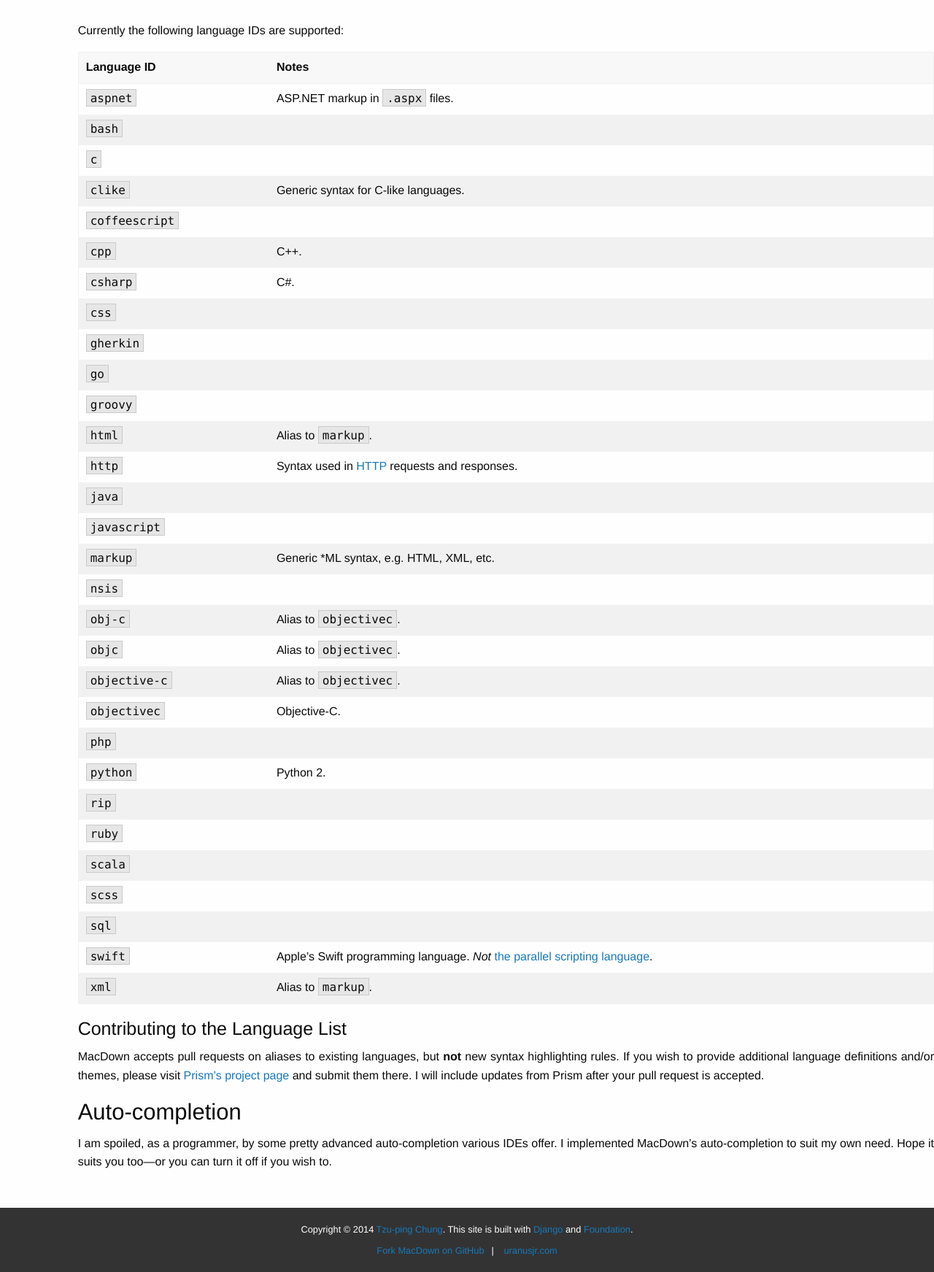
After one commit to MacDownApp/macdown-site-django, a Django app: template pages/templates/pages/features.html in a window 1280 px wide. The commit adds this page. Shown: the part 1076-2819 px from the top of the page at 73% size. Run offline with Django 3.2, Linux system fonts and the light colour scheme; the template is opened without the code that fills it, so the values that code supplies are empty; some libraries are stand-ins or nearby versions.

Commit message:
Add features page
Fix #2

```diff
--- a/base/templates/base/base.html
+++ b/base/templates/base/base.html
@@ -33,6 +33,7 @@
     </ul>
     <ul class="left">
       <li><a href="{% url 'pages:home' %}">{% trans 'Home' %}</a></li>
+      <li><a href="{% url 'pages:features' %}">{% trans 'Features' %}</a></li>
       <li><a href="{% url 'pages:faq' %}">{% trans 'FAQ' %}</a></li>
     </ul>
   </section>
--- /dev/null
+++ b/pages/static/pages/css/features.css
@@ -0,0 +1,7 @@
+.content > table {
+    margin-left: auto;
+    margin-right: auto;
+}
+.content > table > tbody > tr > td:first-child {
+    padding-right: 1em;
+}
--- a/pages/templates/pages/faq.html
+++ b/pages/templates/pages/faq.html
@@ -22,7 +22,7 @@
 
     <p>You can report any issues you encountered with MacDown at the project’s <a href="https://github.com/uranusjr/macdown/issues">GitHub issue page</a>. Suggestions are also welcomed. If it is about this <em>site</em>, not MacDown itself, you can report them <a href="https://github.com/uranusjr/macdown-site/issues">here</a> instead.</p>
 
-    <p>There’s one exception to this: MacDown does not accept new code block syntax highlighting rules directly. The highlighter is power by Prism, and you should <a href="https://github.com/LeaVerou/prism/">submit additional language definitions and/or themes there</a>. I will include updates from Prism after your pull request is accepted.</p>
+    <p>There’s one exception to this: MacDown does not accept new code block syntax highlighting rules. Refer to the <a href="{% url 'pages:features' %}#syntax_highlighting_contributing">relevant section</a> for more information.</p>
 
     <h3>Why Didn’t You Use Swift?</h3>
 
--- /dev/null
+++ b/pages/templates/pages/features.html
@@ -0,0 +1,79 @@
+{% extends 'pages/base.html' %}
+
+{% load staticfiles %}
+
+{% block extra_css %}
+{{ block.super }}
+<link rel="stylesheet" type="text/css" href="{% static 'pages/css/features.css' %}">
+{% endblock %}
+
+
+{% block content %}
+
+<div class="row">
+  <div class="medium-offset-1 medium-10 content columns">
+    <h1>Main Features</h1>
+
+    <h3>Markdown Rendering</h3>
+
+    <p><a href="https://github.com/hoedown/hoedown">Hoedown</a> is used internally to render Markdown into HTML. This makes MacDown’s live preview both efficient and very configurable. It also supports lots of non-standard syntactic features, including the very widely-used <a href="https://help.github.com/articles/github-flavored-markdown#fenced-code-blocks">fenced code blocks with language identifiers</a>. You can find all the available configurations in the Preferences. Try them out!</p>
+
+    <p><img class="squeeze" src="http://d.pr/i/hsm4+" alt="Markdown syntax preferences."></p>
+
+    <h3>Syntax Highlighting</h3>
+
+    <p>MacDown offers syntax highlighting in fenced code blocks with language identifiers through <a href="http://prismjs.com">Prism</a>.</p>
+
+    <p><img src="http://d.pr/i/9HM6+" alt="Syntax highlighting example."></p>
+
+    <p>Currently the following language IDs are supported:</p>
+
+    <table>
+      <thead><tr><th>Language ID</th><th>Notes</th></tr></thead>
+      <tbody>
+        <tr><td><code>aspnet</code></td><td>ASP.NET markup in <code>.aspx</code> files.</td></tr>
+        <tr><td><code>bash</code></td><td></td></tr>
+        <tr><td><code>c</code></td><td></td></tr>
+        <tr><td><code>clike</code></td><td>Generic syntax for C-like languages.</td></tr>
+        <tr><td><code>coffeescript</code></td><td></td></tr>
+        <tr><td><code>cpp</code></td><td>C++.</td></tr>
+        <tr><td><code>csharp</code></td><td>C#.</td></tr>
+        <tr><td><code>css</code></td><td></td></tr>
+        <tr><td><code>gherkin</code></td><td></td></tr>
+        <tr><td><code>go</code></td><td></td></tr>
+        <tr><td><code>groovy</code></td><td></td></tr>
+        <tr><td><code>html</code></td><td>Alias to <code>markup</code>.</td></tr>
+        <tr><td><code>http</code></td><td>Syntax used in <a href="http://en.wikipedia.org/wiki/Hypertext_Transfer_Protocol">HTTP</a> requests and responses.</td></tr>
+        <tr><td><code>java</code></td><td></td></tr>
+        <tr><td><code>javascript</code></td><td></td></tr>
+        <tr><td><code>markup</code></td><td>Generic *ML syntax, e.g. HTML, XML, etc.</td></tr>
+        <tr><td><code>nsis</code></td><td></td></tr>
+        <tr><td><code>obj-c</code></td><td>Alias to <code>objectivec</code>.</td></tr>
+        <tr><td><code>objc</code></td><td>Alias to <code>objectivec</code>.</td></tr>
+        <tr><td><code>objective-c</code></td><td>Alias to <code>objectivec</code>.</td></tr>
+        <tr><td><code>objectivec</code></td><td>Objective-C.</td></tr>
+        <tr><td><code>php</code></td><td></td></tr>
+        <tr><td><code>python</code></td><td>Python 2.</td></tr>
+        <tr><td><code>rip</code></td><td></td></tr>
+        <tr><td><code>ruby</code></td><td></td></tr>
+        <tr><td><code>scala</code></td><td></td></tr>
+        <tr><td><code>scss</code></td><td></td></tr>
+        <tr><td><code>sql</code></td><td></td></tr>
+        <tr><td><code>swift</code></td><td>Apple’s Swift programming language. <em>Not</em> <a href="http://swift-lang.org/">the parallel scripting language</a>.</td></tr>
+        <tr><td><code>xml</code></td><td>Alias to <code>markup</code>.</td></tr>
+      </tbody>
+    </table>
+
+    <h4 id="syntax_highlighting_contributing">Contributing to the Language List</h4>
+
+    <p>MacDown accepts pull requests on aliases to existing languages, but <strong>not</strong> new syntax highlighting rules. If you wish to provide additional language definitions and/or themes, please visit <a href="https://github.com/LeaVerou/prism/">Prism’s project page</a> and submit them there. I will include updates from Prism after your pull request is accepted.</p>
+
+    <h3>Auto-completion</h3>
+
+    <p>I am spoiled, as a programmer, by some pretty advanced auto-completion various IDEs offer. I implemented MacDown’s auto-completion to suit my own need. Hope it suits you too—or you can turn it off if you wish to.</p>
+
+    {% include 'base/includes/download_link.html' %}
+  </div>
+</div>
+
+{% endblock %}
--- a/pages/urls.py
+++ b/pages/urls.py
@@ -4,5 +4,6 @@ from . import views
 urlpatterns = patterns(
     '',
     url(r'^$', views.home, name='home'),
+    url(r'^features/$', views.features, name='features'),
     url(r'^faq/$', views.faq, name='faq'),
 )
--- a/pages/views.py
+++ b/pages/views.py
@@ -5,9 +5,14 @@ class HomeView(TemplateView):
     template_name = 'pages/home.html'
 
 
+class FeaturesView(TemplateView):
+    template_name = 'pages/features.html'
+
+
 class FAQView(TemplateView):
     template_name = 'pages/faq.html'
 
 
 home = HomeView.as_view()
+features = FeaturesView.as_view()
 faq = FAQView.as_view()
```
Also changed, not shown: pages/templates/pages/home.html (+7 -15 lines).
